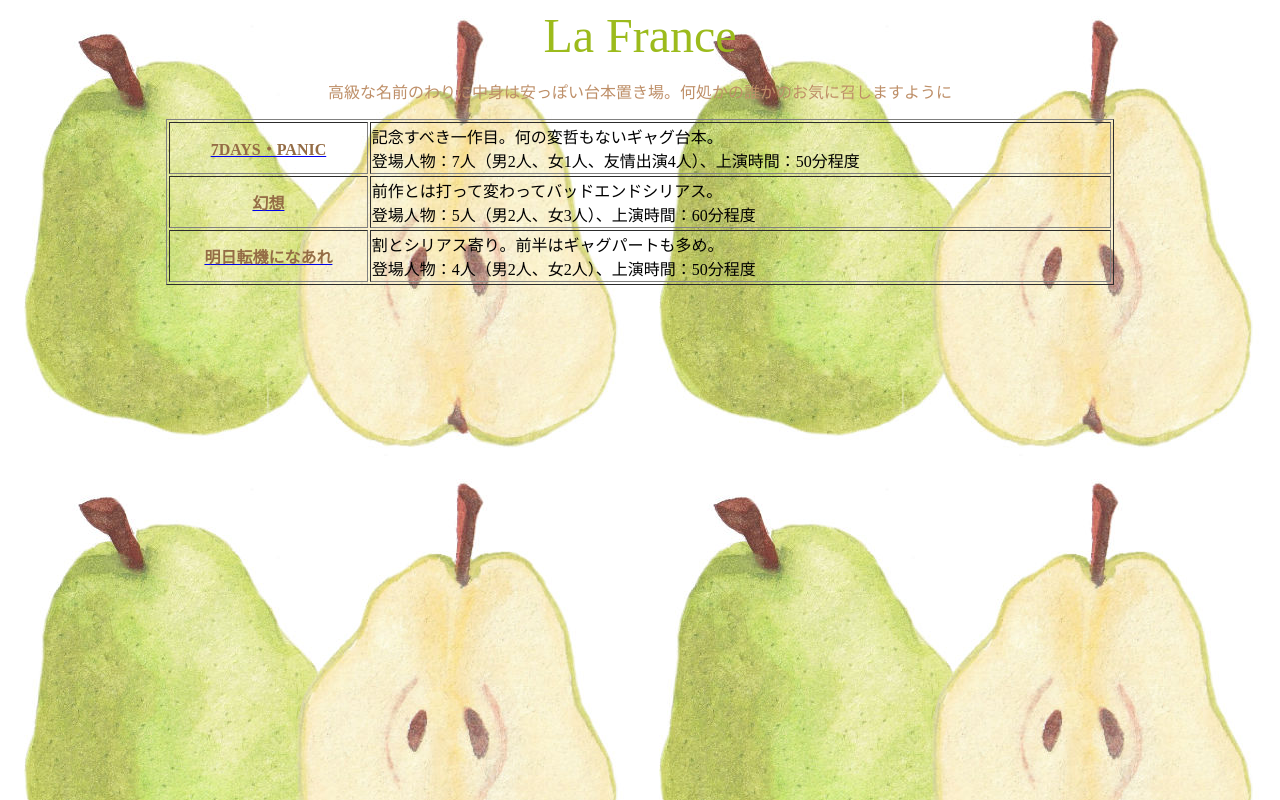
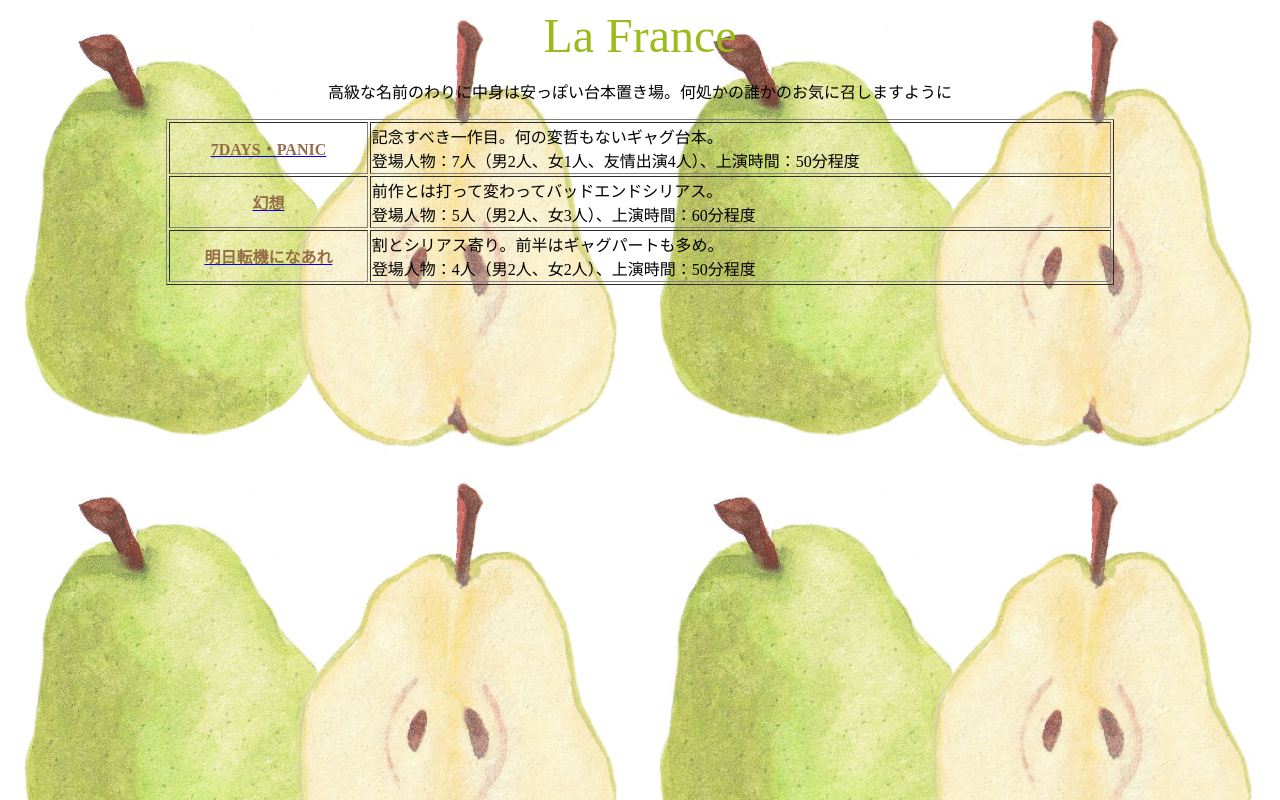
Before and after one commit to ykym0015/_peach0015, a plain HTML site: page index.htm in a window 1280 px wide. Drawn offline with Linux system fonts and the light colour scheme.

Commit message:
Update index.htm

```diff
--- a/index.htm
+++ b/index.htm
@@ -5,7 +5,7 @@
 <body background="ラフランス.jpg">
 <p align="center"><font color="#9cbb1c" size="7" face="Monotype Corsiva">La France</font></p>
 </body>
-<p align="center"><font color="#be8f68" size="3" face="ＭＳ 明朝">高級な名前のわりに中身は安っぽい台本置き場。何処かの誰かのお気に召しますように
+<p align="center"><font color="#000000" size="3" face="ＭＳ 明朝">高級な名前のわりに中身は安っぽい台本置き場。何処かの誰かのお気に召しますように
 </font></p>
 <table width="75%" border="1" align="center">
 <tr>
```
